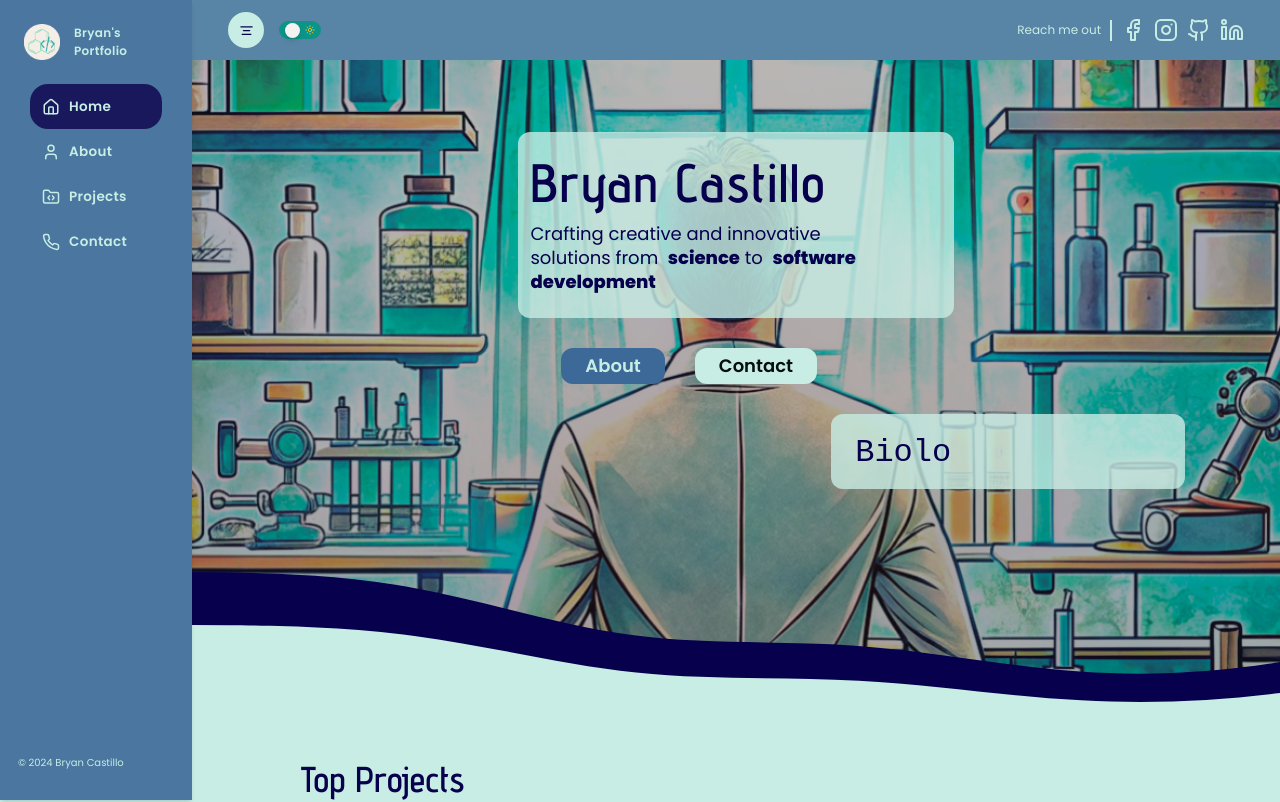
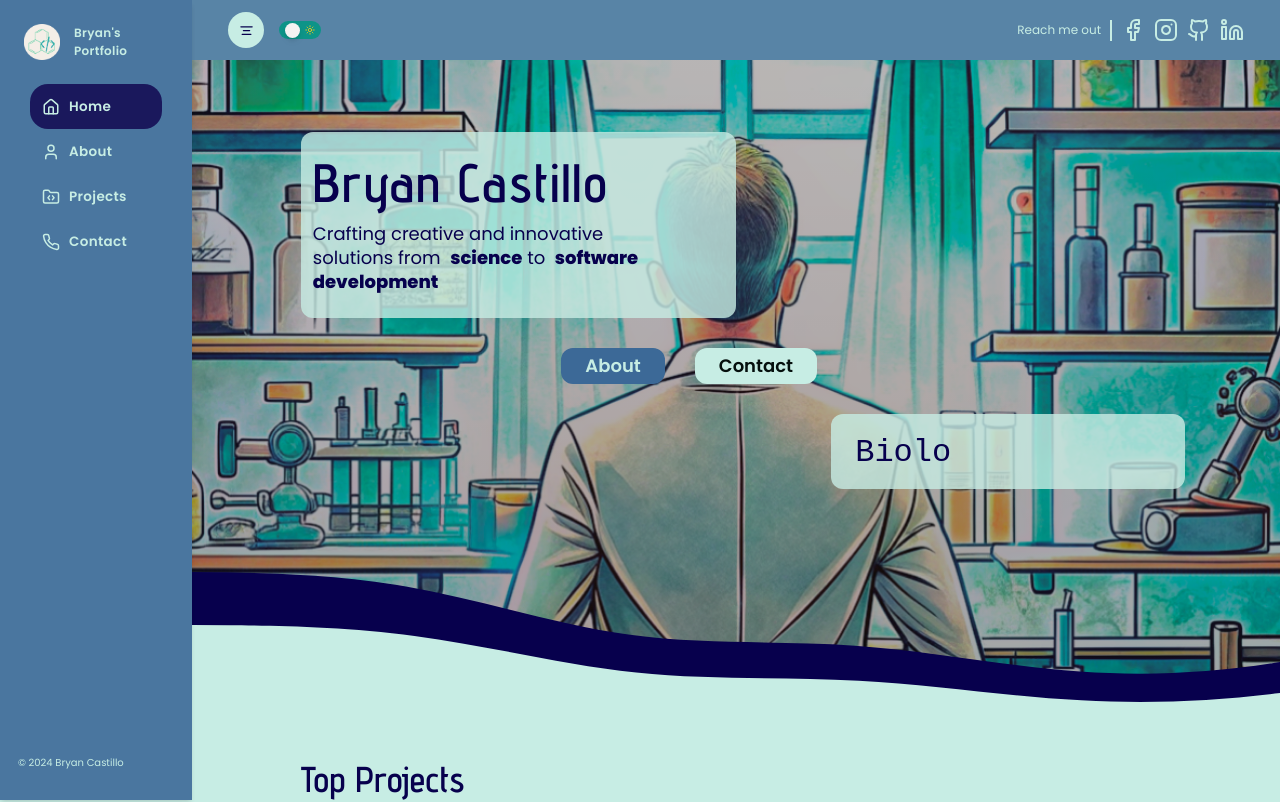
Before and after one commit to bryancastillo10/portfolio, a Next.js app: page / in a window 1280 px wide. Shown: the top 802 px of the page. Built offline with nearby package versions, Linux system fonts and the light colour scheme; no server answers.

Commit message:
Hero Alignment

```diff
--- a/src/app/(components)/Hero/index.tsx
+++ b/src/app/(components)/Hero/index.tsx
@@ -33,14 +33,14 @@ const Hero = () => {
        <section style={backgroundStyle}>
           <div className="max-w-[80%] mx-auto container pt-20">
             {/* Hero Header */}
-            <div className={`my-4 md:p-4 flex flex-col gap-4 text-center md:text-left  rounded-2xl max-w-[80%] xl:max-w-[50%] mx-auto
+            <div className={`my-4 md:p-4 flex flex-col gap-4 text-center md:text-left rounded-2xl max-w-[80%] xl:max-w-[50%] mx-auto md:mx-0
               ${theme ? "bg-secondary":"bg-primary/80"}`}>
               <RevealText isLeft>
               <h1 className={`mt-8 md:mt-4 font-bold text-7xl tracking-wide ${adventPro.className}`}>
                 Bryan Castillo
               </h1>
               <div className="min-w-fit md:max-w-full py-4 ">
-                <p className="md:font-medium leading-sm text-left text-xl md:text-2xl max-w-[90%] mx-auto md:mx-0">
+                <p className="md:font-medium leading-sm text-center md:text-left text-xl md:text-2xl max-w-[90%] mx-auto md:mx-0">
                   Crafting creative and innovative solutions from &nbsp;
                   <span className="font-bold">science</span> to &nbsp;
                   <span className="font-bold">software development</span>
```
